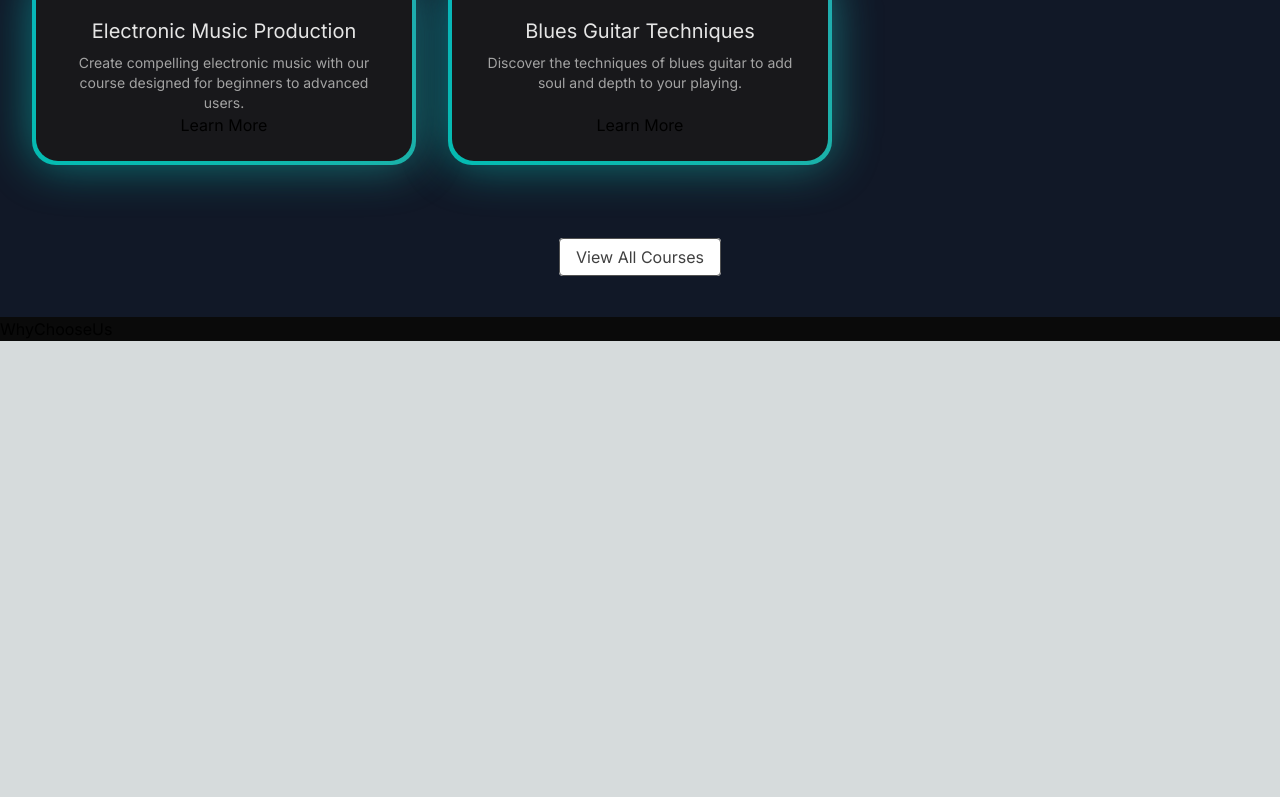
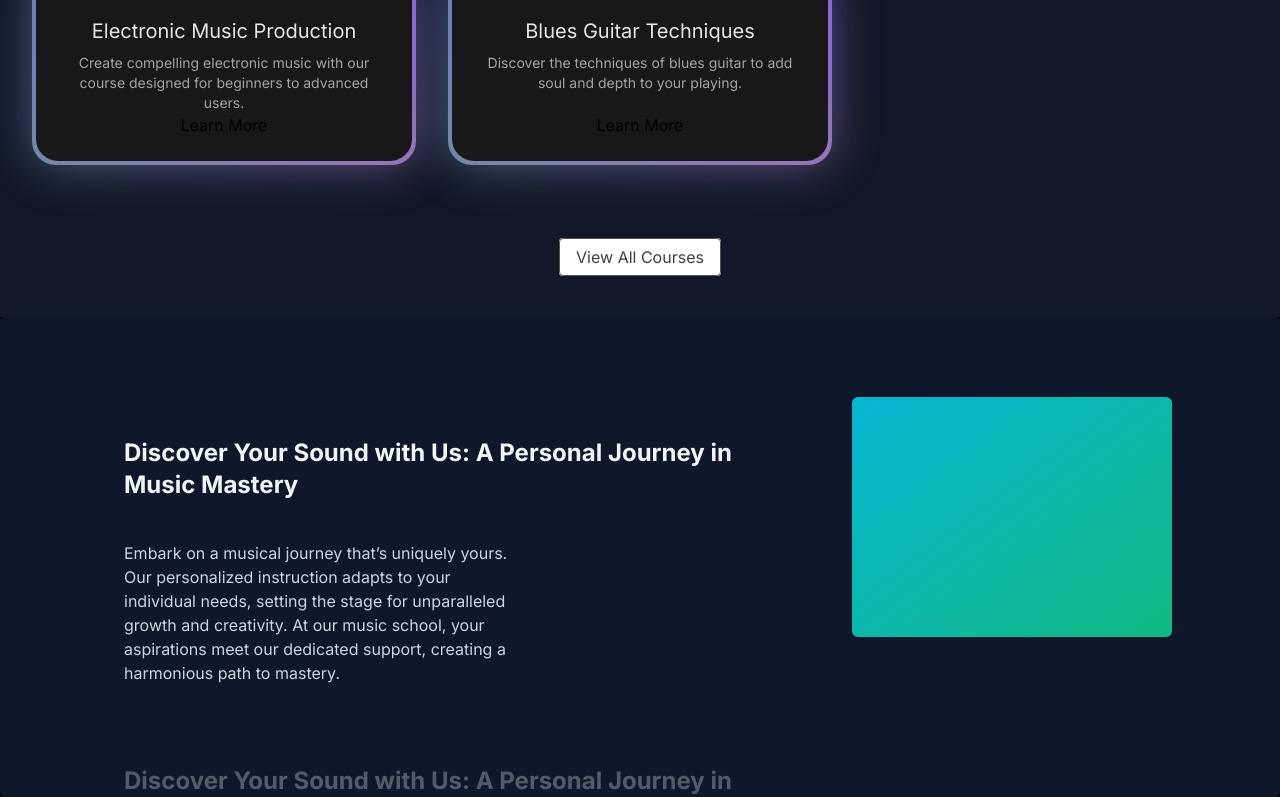
Before and after one commit to ddas2707/MusicNextJs, a Next.js app: page / in a window 1280 px wide. Shown: the part 1051-1848 px from the top of the page. Before the commit the page ends 1392 px from the top, so only its background shows below. Built offline with nearby package versions, Linux system fonts and the light colour scheme.

Commit message:
WhyUsComp Done

```diff
--- a/src/app/page.tsx
+++ b/src/app/page.tsx
@@ -1,6 +1,6 @@
 import HeroSection from "@/components/HeroSection";
 import FeaturedCourses from "@/components/FeaturedCourses"
-import WhyChooseUs from "@/components/ui/WhyChooseUs";
+import WhyChooseUs from "@/components/WhyChooseUs";
 
 export default function Home() {
   return (
--- /dev/null
+++ b/src/components/WhyChooseUs.tsx
@@ -0,0 +1,47 @@
+"use client";
+import { StickyScroll } from "./ui/sticky-scroll-reveal";
+import Image from "next/image";
+
+
+const musicSchoolContent = [
+    {
+        title: 'Discover Your Sound with Us: A Personal Journey in Music Mastery',
+        description:
+            'Embark on a musical journey that’s uniquely yours. Our personalized instruction adapts to your individual needs, setting the stage for unparalleled growth and creativity. At our music school, your aspirations meet our dedicated support, creating a harmonious path to mastery.',
+    },
+    {
+        title: 'Discover Your Sound with Us: A Personal Journey in Music Mastery',
+        description:
+            'Embark on a musical journey that’s uniquely yours. Our personalized instruction adapts to your individual needs, setting the stage for unparalleled growth and creativity. At our music school, your aspirations meet our dedicated support, creating a harmonious path to mastery.',
+    },
+    {
+        title: 'Discover Your Sound with Us: A Personal Journey in Music Mastery',
+        description:
+            'Embark on a musical journey that’s uniquely yours. Our personalized instruction adapts to your individual needs, setting the stage for unparalleled growth and creativity. At our music school, your aspirations meet our dedicated support, creating a harmonious path to mastery.',
+    },
+    {
+        title: 'Live Feedback & Engagement',
+        description:
+            'Immerse yourself in an interactive learning experience where feedback is immediate, just like real-time changes in a collaborative project. This approach enhances your understanding and mastery of music concepts and performance techniques.',
+    },
+    {
+        title: 'Cutting-Edge Curriculum',
+        description:
+            'Our curriculum is continuously updated to include the latest music education trends and technologies, ensuring you’re always learning with the most current and effective methods. Say goodbye to outdated materials and welcome an education that evolves with the industry.',
+    },
+    {
+        title: 'Limitless Learning Opportunities',
+        description:
+            'With our expansive resource library and dynamic course offerings, you’ll never find yourself without something new to explore. Our platform provides continuous opportunities for growth, ensuring your musical skills are always advancing.',
+    },
+];
+
+function WhyChooseUs() {
+    return (
+        <div>
+            <StickyScroll content={musicSchoolContent} />
+        </div>
+    )
+}
+
+export default WhyChooseUs;
--- a/src/components/ui/WhyChooseUs.tsx
+++ /dev/null
@@ -1,11 +0,0 @@
-"use client";
-import { StickyScroll } from "../ui/sticky-scroll-reveal";
-import Image from "next/image";
-
-function WhyChooseUs() {
-    return (
-        <div>WhyChooseUs</div>
-    )
-}
-
-export default WhyChooseUs
--- /dev/null
+++ b/src/components/ui/sticky-scroll-reveal.tsx
@@ -0,0 +1,105 @@
+"use client";
+import React, { useRef } from "react";
+import { useMotionValueEvent, useScroll } from "framer-motion";
+import { motion } from "framer-motion";
+import { cn } from "@/utils/cn";
+
+export const StickyScroll = ({
+    content,
+    contentClassName,
+}: {
+    content: {
+        title: string;
+        description: string;
+        content?: React.ReactNode | any;
+    }[];
+    contentClassName?: string;
+}) => {
+    const [activeCard, setActiveCard] = React.useState(0);
+    const ref = useRef<any>(null);
+    const { scrollYProgress } = useScroll({
+        // uncomment line 22 and comment line 23 if you DONT want the overflow container and want to have it change on the entire page scroll
+        // target: ref
+        container: ref,
+        offset: ["start start", "end start"],
+    });
+    const cardLength = content.length;
+
+    useMotionValueEvent(scrollYProgress, "change", (latest) => {
+        const cardsBreakpoints = content.map((_, index) => index / cardLength);
+        const closestBreakpointIndex = cardsBreakpoints.reduce(
+            (acc, breakpoint, index) => {
+                const distance = Math.abs(latest - breakpoint);
+                if (distance < Math.abs(latest - cardsBreakpoints[acc])) {
+                    return index;
+                }
+                return acc;
+            },
+            0
+        );
+        setActiveCard(closestBreakpointIndex);
+    });
+
+    const backgroundColors = [
+        "var(--slate-900)",
+        "var(--black)",
+        "var(--neutral-900)",
+    ];
+    const linearGradients = [
+        "linear-gradient(to bottom right, var(--cyan-500), var(--emerald-500))",
+        "linear-gradient(to bottom right, var(--pink-500), var(--indigo-500))",
+        "linear-gradient(to bottom right, var(--orange-500), var(--yellow-500))",
+    ];
+    return (
+        <motion.div
+            animate={{
+                backgroundColor: backgroundColors[activeCard % backgroundColors.length],
+            }}
+            className="h-[30rem] overflow-y-auto flex justify-center relative space-x-10 rounded-md p-10"
+            ref={ref}
+        >
+            <div className="div relative flex items-start px-4">
+                <div className="max-w-2xl">
+                    {content.map((item, index) => (
+                        <div key={item.title + index} className="my-20">
+                            <motion.h2
+                                initial={{
+                                    opacity: 0,
+                                }}
+                                animate={{
+                                    opacity: activeCard === index ? 1 : 0.3,
+                                }}
+                                className="text-2xl font-bold text-slate-100"
+                            >
+                                {item.title}
+                            </motion.h2>
+                            <motion.p
+                                initial={{
+                                    opacity: 0,
+                                }}
+                                animate={{
+                                    opacity: activeCard === index ? 1 : 0.3,
+                                }}
+                                className="text-kg text-slate-300 max-w-sm mt-10"
+                            >
+                                {item.description}
+                            </motion.p>
+                        </div>
+                    ))}
+                    <div className="h-40" />
+                </div>
+            </div>
+            <motion.div
+                animate={{
+                    background: linearGradients[activeCard % linearGradients.length],
+                }}
+                className={cn(
+                    "hidden lg:block h-60 w-80 rounded-md bg-white sticky top-10 overflow-hidden",
+                    contentClassName
+                )}
+            >
+                {content[activeCard].content ?? null}
+            </motion.div>
+        </motion.div>
+    );
+};
```
